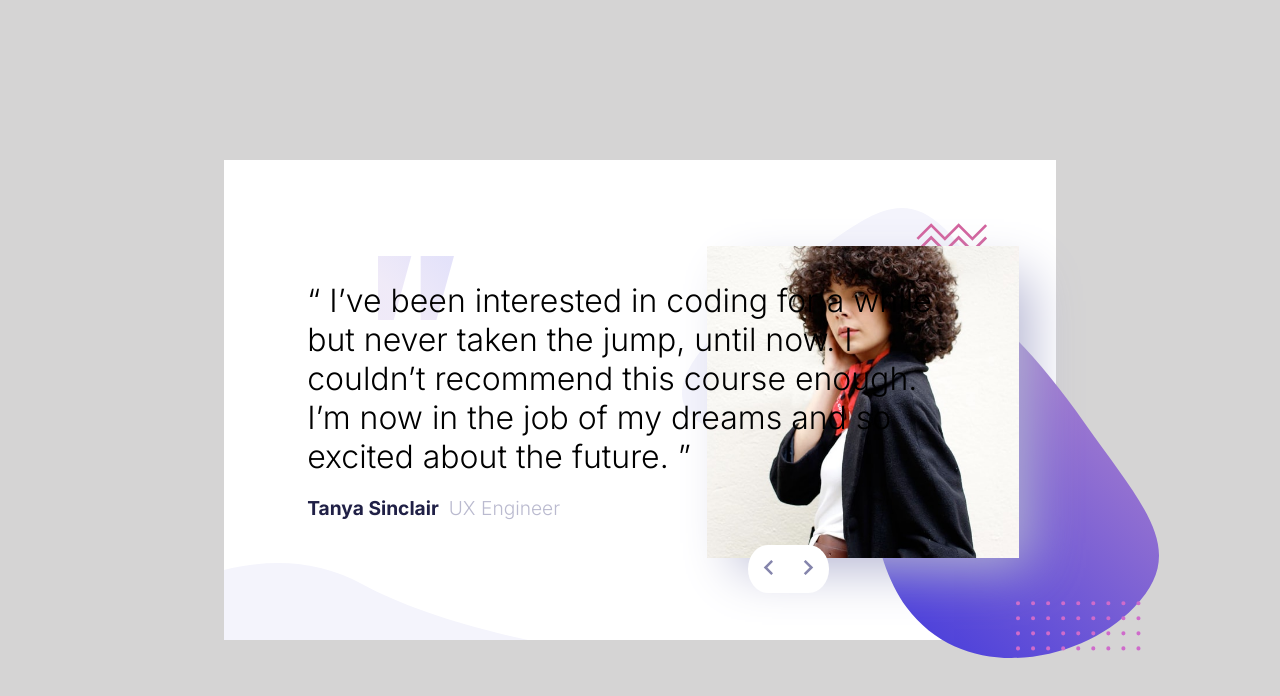
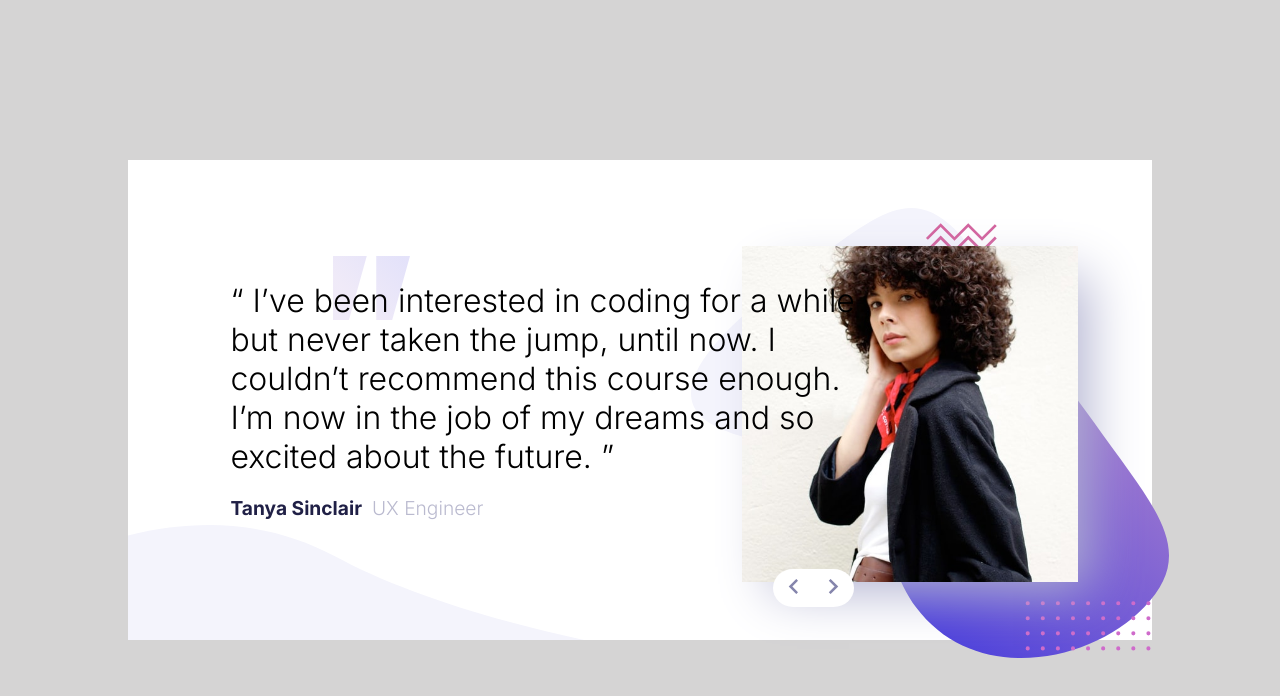
Before and after one commit to mikroo376/mentor-slider, a plain HTML site: page index.html in a window 1280 px wide. Drawn offline with Linux system fonts and the light colour scheme.

Commit message:
edit style.css for 1440px width

```diff
--- a/style.css
+++ b/style.css
@@ -25,7 +25,7 @@ body {
   transform: translateY(-50%);
   margin: 0 auto;
   position: relative;
-  width: 65vw;
+  width: 80vw;
   height: 60vh;
   background-color: #fff;
   /* border: 1px solid black; */
@@ -39,7 +39,7 @@ body {
 }
 
 .slider__curve {
-  height: 6vw;
+  height: 9vw;
   position: absolute;
   bottom: 0;
   left: 0;
@@ -49,7 +49,7 @@ body {
   height: 5vw;
   position: absolute;
   top: 20%;
-  left: 12vw;
+  left: 20%;
 }
 
 .slider__text {
@@ -64,8 +64,8 @@ body {
 .slider__person {
   position: absolute;
   top: 18%;
-  left: 58%;
-  height: 65%;
+  left: 60%;
+  height: 70%;
 
   box-shadow: 20px 20px 50px -10px rgba(178, 179, 209, 1);
 }
@@ -95,14 +95,14 @@ body {
 
 .buttons {
   position: absolute;
-  top: 80%;
+  top: 84%;
   left: 63%;
 }
 
 .prevBtn,
 .nextBtn {
   background-color: #fff;
-  padding: 1.5rem;
+  padding: 1rem 1.5rem;
   border: none;
   /* border: none; */
   /* border-top-left-radius: 50%; */
@@ -183,11 +183,6 @@ body {
     left: 40%;
   }
 
-  .prevBtn,
-  .nextBtn {
-    padding: 1rem 1.5rem;
-  }
-
   .prevBtn:hover,
   .nextBtn:hover {
     cursor: pointer;
```
